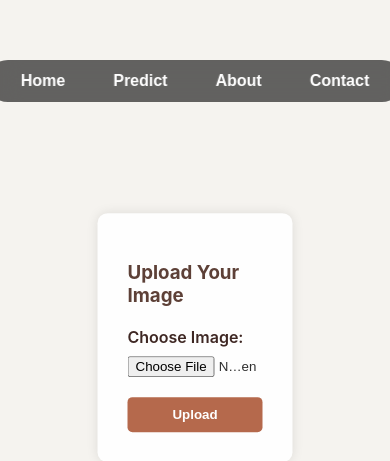
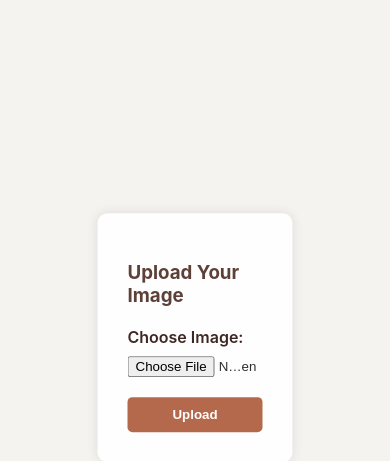
Before and after one commit to BalaBharath211/rice-grain-detection, a Flask app: page /details in a window 390 px wide. Shown: the top 461 px of the page. Run offline with Flask 3, Linux system fonts and the light colour scheme; style sheets or scripts are compiled from the project's sources.

Commit message:
Added responsive

```diff
--- a/static/scss/_footer.scss
+++ b/static/scss/_footer.scss
@@ -1,4 +1,5 @@
 @use "variables" as *;
+@use "sass:color";
 
 footer {
   background: $primary-bg;
@@ -6,5 +7,6 @@ footer {
   text-align: center;
   padding: 20px;
   font-size: 0.95rem;
-  border-top: 1px solid darken($primary-bg, 10%);
+  border-top: 1px solid color.adjust($primary-bg, $lightness: -10%);
+
 }
--- a/static/scss/_nav.scss
+++ b/static/scss/_nav.scss
@@ -7,6 +7,17 @@
   left: 50%;
   transform: translateX(-50%);
   z-index: 10;
+
+    .hamburger {
+    display: none;
+    font-size: 2rem;
+    cursor: pointer;
+    color: white;
+  }
+
+  #menu-toggle {
+    display: none;
+  }
 
   .menu-bar {
     display: inline-flex;
--- /dev/null
+++ b/static/scss/_responsive.scss
@@ -0,0 +1,101 @@
+/* ===== Responsive Design ===== */
+@media (max-width: 1024px) {
+  .hero .hero-content h1 {
+    font-size: 4rem;
+  }
+
+  .about-content {
+    flex-direction: column;
+    align-items: center;
+  }
+
+  .about-content img {
+    max-width: 90%;
+  }
+
+  .about-content ul {
+    font-size: 1rem;
+    padding: 0 10px;
+  }
+
+  .contact-boxes {
+    flex-direction: column;
+    gap: 20px;
+  }
+
+  .nav-wrapper .menu-bar li {
+    padding: 10px 12px;
+    font-size: 0.95rem;
+  }
+
+  .section {
+    padding: 60px 30px;
+  }
+
+  .section .section-title {
+    font-size: 1.75rem;
+  }
+}
+
+@media (max-width: 768px) {
+.nav-wrapper {
+  position: relative;
+
+  .hamburger {
+    display: block;
+    font-size: 2rem;
+    cursor: pointer;
+    color: white;
+    position: absolute;
+    top: 15px;
+    right: 20px; // 👈 Right aligned
+    z-index: 1000;
+  }
+  #menu-toggle {
+    display: none;
+  }
+
+  .menu-bar {
+    display: none;
+    flex-direction: column;
+    width: 100%;
+    background: rgba(0, 0, 0, 0.9);
+    border-radius: 10px;
+    padding: 10px 0;
+    margin-top: 50px;
+
+    li {
+      text-align: center;
+      padding: 10px;
+    }
+  }
+
+  #menu-toggle:checked + .hamburger + .menu-bar {
+    display: flex;
+  }
+}
+}
+
+@media (max-width: 480px) {
+  .hero .hero-content h1 {
+    font-size: 2.25rem;
+  }
+
+  .section .section-title {
+    font-size: 1.5rem;
+  }
+
+  .about-content ul {
+    font-size: 0.95rem;
+  }
+
+  .nav-wrapper .menu-bar li {
+    font-size: 0.85rem;
+    padding: 8px 10px;
+  }
+
+  footer {
+    font-size: 0.8rem;
+    padding: 15px;
+  }
+}
--- a/static/scss/style.scss
+++ b/static/scss/style.scss
@@ -8,3 +8,4 @@
 @use 'details';
 @use 'buttons';
 @use 'results';
+@use 'responsive';
--- a/templates/index.html
+++ b/templates/index.html
@@ -3,6 +3,7 @@
   <head>
     <meta charset="UTF-8" />
     <title>Rice Type Detection</title>
+    <meta name="viewport" content="width=device-width, initial-scale=1.0">
     <link rel="stylesheet" href="{{ url_for('static', filename='css/style.css') }}">
     <link rel="preconnect" href="https://fonts.googleapis.com">
     <link rel="preconnect" href="https://fonts.gstatic.com" crossorigin>
@@ -13,6 +14,8 @@
     <header>
       <div>
         <nav class="nav-wrapper">
+          <input type="checkbox" id="menu-toggle" />
+          <label for="menu-toggle" class="hamburger">&#9776;</label>
           <ul class="menu-bar">
             <li><a href="/">Home</a></li>
             <li><a href="/details">Predict</a></li>
@@ -33,7 +36,7 @@
     <section id="about" class="section">
   <h2 class="section-title">About Rice type Classification Model</h2>
   <div class="about-content">
-    <img src="{{ url_for('static', filename='../static/images/photo3.jpg') }}" alt="Rice Field" />
+    <img src="{{ url_for('static', filename='../static/images/bg13.jpg') }}" alt="Rice Field" />
     <ul>
       <li><strong>Project Goal:</strong> Automate the identification of rice grain types using image-based classification.</li>
       <li><strong>Accuracy:</strong> Achieves 97% accuracy on the test dataset, validated through cross-validation.</li>
```
Also changed, not shown: 1 other file.
